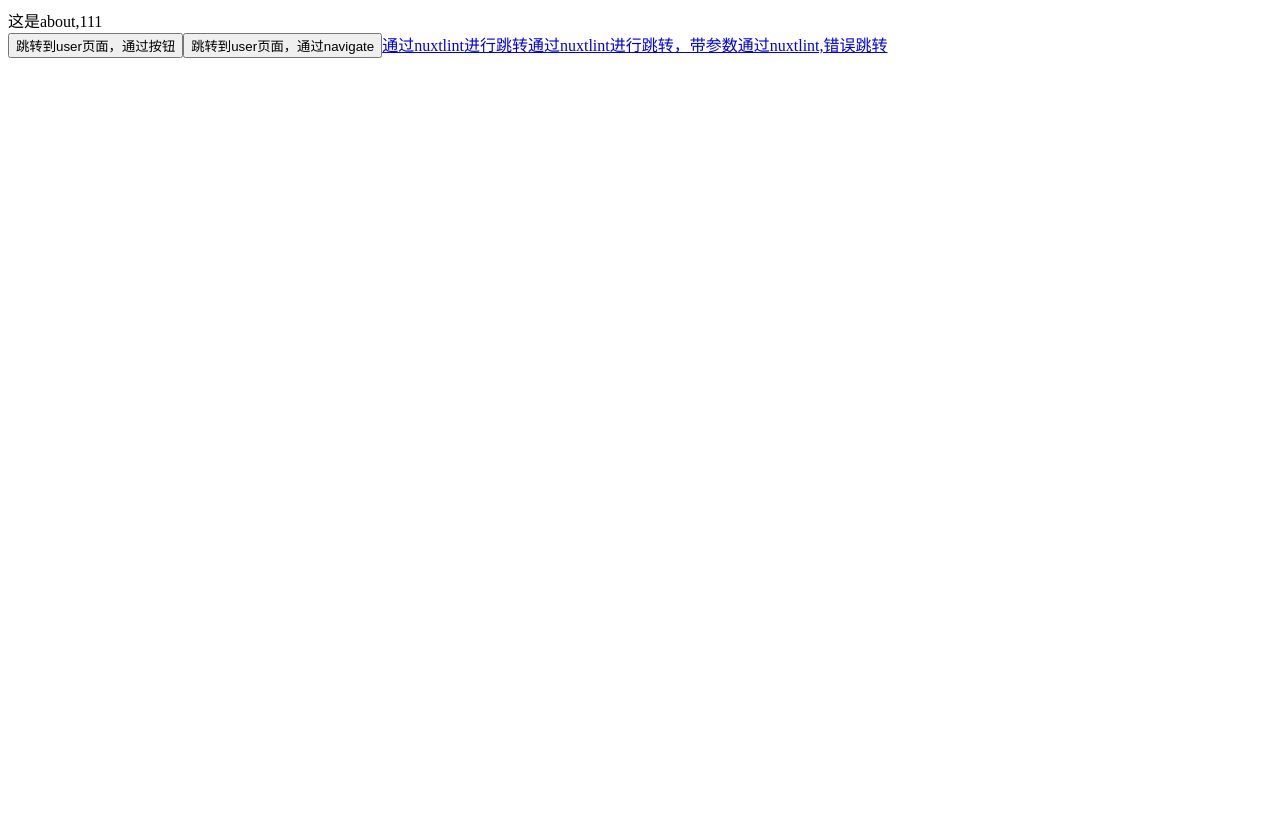
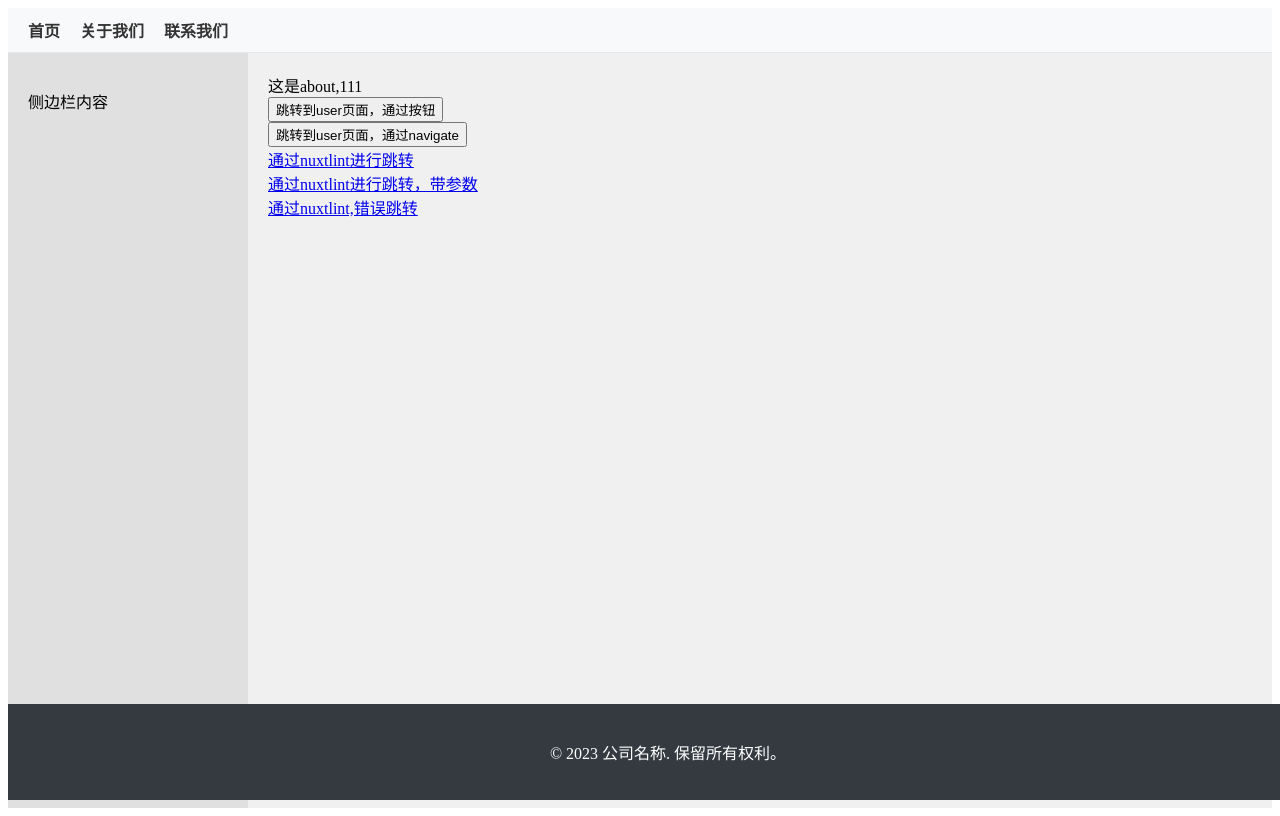
Before and after one commit to democheng-cz/nuxt-dmeo, a Nuxt app: page /about in a window 1280 px wide. Built offline with nearby package versions, Linux system fonts and the light colour scheme.

Commit message:
feat:插件测试

```diff
--- a/app.vue
+++ /dev/null
@@ -1,7 +0,0 @@
-<template>
-	<div>
-		<!-- <NuxtRouteAnnouncer />
-    <NuxtWelcome /> -->
-		<NuxtPage />
-	</div>
-</template>
--- /dev/null
+++ b/components/footer/index.vue
@@ -0,0 +1,52 @@
+<template>
+	<div class="footer">
+		<div class="footer-content">
+			<p>© 2023 公司名称. 保留所有权利。</p>
+			<ul class="footer-links">
+				<!-- <li><a href="/privacy">隐私政策</a></li>
+				<li><a href="/terms">服务条款</a></li>
+				<li><a href="/contact">联系我们</a></li> -->
+			</ul>
+		</div>
+	</div>
+</template>
+
+<script lang="ts" setup></script>
+
+<style scoped>
+.footer {
+	background-color: #343a40;
+	color: #fff;
+	padding: 20px;
+	text-align: center;
+	position: fixed;
+	bottom: 0;
+	width: 100%;
+}
+
+.footer-content {
+	max-width: 800px;
+	margin: 0 auto;
+}
+
+.footer-links {
+	list-style: none;
+	padding: 0;
+	margin: 10px 0 0;
+	display: flex;
+	justify-content: center;
+}
+
+.footer-links li {
+	margin: 0 15px;
+}
+
+.footer-links a {
+	color: #adb5bd;
+	text-decoration: none;
+}
+
+.footer-links a:hover {
+	color: #fff;
+}
+</style>
--- /dev/null
+++ b/components/header/index.vue
@@ -0,0 +1,47 @@
+<template>
+	<div class="header">
+		<nav class="nav">
+			<ul class="nav-list">
+				<li class="nav-item"><NuxtLink href="/">首页</NuxtLink></li>
+				<li class="nav-item"><NuxtLink href="/about">关于我们</NuxtLink></li>
+				<li class="nav-item"><NuxtLink href="/user">联系我们</NuxtLink></li>
+			</ul>
+		</nav>
+	</div>
+</template>
+
+<script lang="ts" setup></script>
+
+<style scoped>
+.header {
+	background-color: #f8f9fa;
+	padding: 10px 20px;
+	border-bottom: 1px solid #e7e7e7;
+}
+
+.nav {
+	display: flex;
+	justify-content: space-between;
+}
+
+.nav-list {
+	list-style: none;
+	padding: 0;
+	margin: 0;
+	display: flex;
+}
+
+.nav-item {
+	margin-right: 20px;
+}
+
+.nav-item a {
+	text-decoration: none;
+	color: #333;
+	font-weight: bold;
+}
+
+.nav-item a:hover {
+	color: #007bff;
+}
+</style>
--- /dev/null
+++ b/layouts/custom-layout.vue
@@ -0,0 +1,49 @@
+<template>
+	<div class="layout-container">
+		<Header />
+		<div class="content-wrapper">
+			<aside class="sidebar">
+				<p>侧边栏内容</p>
+			</aside>
+			<main class="main-content">
+				<NuxtPage />
+			</main>
+		</div>
+		<Footer />
+	</div>
+</template>
+
+<script setup>
+import Header from "~/components/header/index.vue"
+import Footer from "~/components/footer/index.vue"
+</script>
+
+<style scoped>
+.layout-container {
+	display: flex;
+	flex-direction: column;
+	min-height: 100vh;
+}
+
+.content-wrapper {
+	display: flex;
+	flex: 1;
+}
+
+.sidebar {
+	width: 200px;
+	background-color: #e0e0e0;
+	padding: 20px;
+}
+
+.main-content {
+	flex: 1;
+	padding: 20px;
+	background-color: #f0f0f0;
+}
+
+main {
+	padding-top: 60px; /* 确保内容不被固定的header遮挡 */
+	padding-bottom: 60px; /* 确保内容不被固定的footer遮挡 */
+}
+</style>
--- /dev/null
+++ b/layouts/default.vue
@@ -0,0 +1,21 @@
+<template>
+	<div>
+		<Header />
+		<main>
+			<NuxtPage />
+		</main>
+		<Footer />
+	</div>
+</template>
+
+<script setup>
+import Header from "~/components/header/index.vue"
+import Footer from "~/components/footer/index.vue"
+</script>
+
+<style scoped>
+main {
+	padding-top: 60px; /* 确保内容不被固定的header遮挡 */
+	padding-bottom: 60px; /* 确保内容不被固定的footer遮挡 */
+}
+</style>
--- a/nuxt.config.ts
+++ b/nuxt.config.ts
@@ -2,4 +2,21 @@
 export default defineNuxtConfig({
 	compatibilityDate: "2024-11-01",
 	devtools: { enabled: process.env.NODE_ENV === "development" },
+
+	app: {
+		baseURL: "/dist", // Set the base URL for your application
+		cdnURL: "/dist",
+	},
+
+	nitro: {
+		output: {
+			publicDir: "dist",
+		},
+		prerender: {
+			routes: ["/", "/about", "/user"],
+			ignore: [],
+		},
+	},
+
+	plugins: ["~/plugins/test-plugin.ts"],
 })
--- a/pages/about.vue
+++ b/pages/about.vue
@@ -1,11 +1,18 @@
 <template>
 	<div>这是about,{{ a }}</div>
+	<div>
 		<button @click="handleGotoUser">跳转到user页面，通过按钮</button>
+	</div>
+	<div>
 		<button @click="handleGotoUserForNavigate">
 			跳转到user页面，通过navigate
 		</button>
+	</div>
 	<!-- 通过nuxtLint进行跳转 -->
+	<div>
 		<NuxtLink :to="`user/${a}`">通过nuxtlint进行跳转</NuxtLink>
+	</div>
+	<div>
 		<NuxtLink
 			:to="{
 				path: `user/${a}`,
@@ -15,12 +22,13 @@
 			}"
 			>通过nuxtlint进行跳转，带参数</NuxtLink
 		>
-	<NuxtLink :to="`user/sads`">通过nuxtlint,错误跳转</NuxtLink>
+	</div>
+	<div><NuxtLink :to="`user/sads`">通过nuxtlint,错误跳转</NuxtLink></div>
 </template>
 
 <script lang="ts" setup>
 definePageMeta({
-	layout: "custom",
+	layout: "custom-layout",
 })
 const router = useRouter()
 const a = ref(111)
--- a/pages/index.vue
+++ b/pages/index.vue
@@ -1,7 +1,19 @@
 <template>
-	<div>这是home文件</div>
+	<div>
+		<h1>首页</h1>
+		<p>欢迎来到我们的主页。</p>
+	</div>
 </template>
 
-<script lang="ts" setup></script>
+<script lang="ts" setup>
+definePageMeta({
+	layout: "default",
+})
+
+const { $testPlugin } = useNuxtApp()
+
+console.log($testPlugin)
+$testPlugin()
+</script>
 
 <style scoped lang="less"></style>
--- a/pages/user/index.vue
+++ b/pages/user/index.vue
@@ -1,10 +1,13 @@
 <template>
-	<div>这是user页面</div>
+	<div>
+		<h1>用户页面</h1>
+		<p>这里是用户页面的内容。</p>
+	</div>
 </template>
 
 <script lang="ts" setup>
 definePageMeta({
-	layout: "default",
+	layout: "custom-layout",
 })
 </script>
 
--- /dev/null
+++ b/plugins/test-plugin.ts
@@ -0,0 +1,6 @@
+// 注册一个插件
+export default defineNuxtPlugin(nuxtApp => {
+	const testPlugin = () => console.log("Hello from testPlugin!")
+
+	nuxtApp.provide("testPlugin", testPlugin)
+})
```
Also changed, not shown: types/nuxt.d.ts (added, +13 -0 lines), 1 other file (tests, documents, lock files or other folders). Lines whose indentation alone changed are shown as unchanged.
